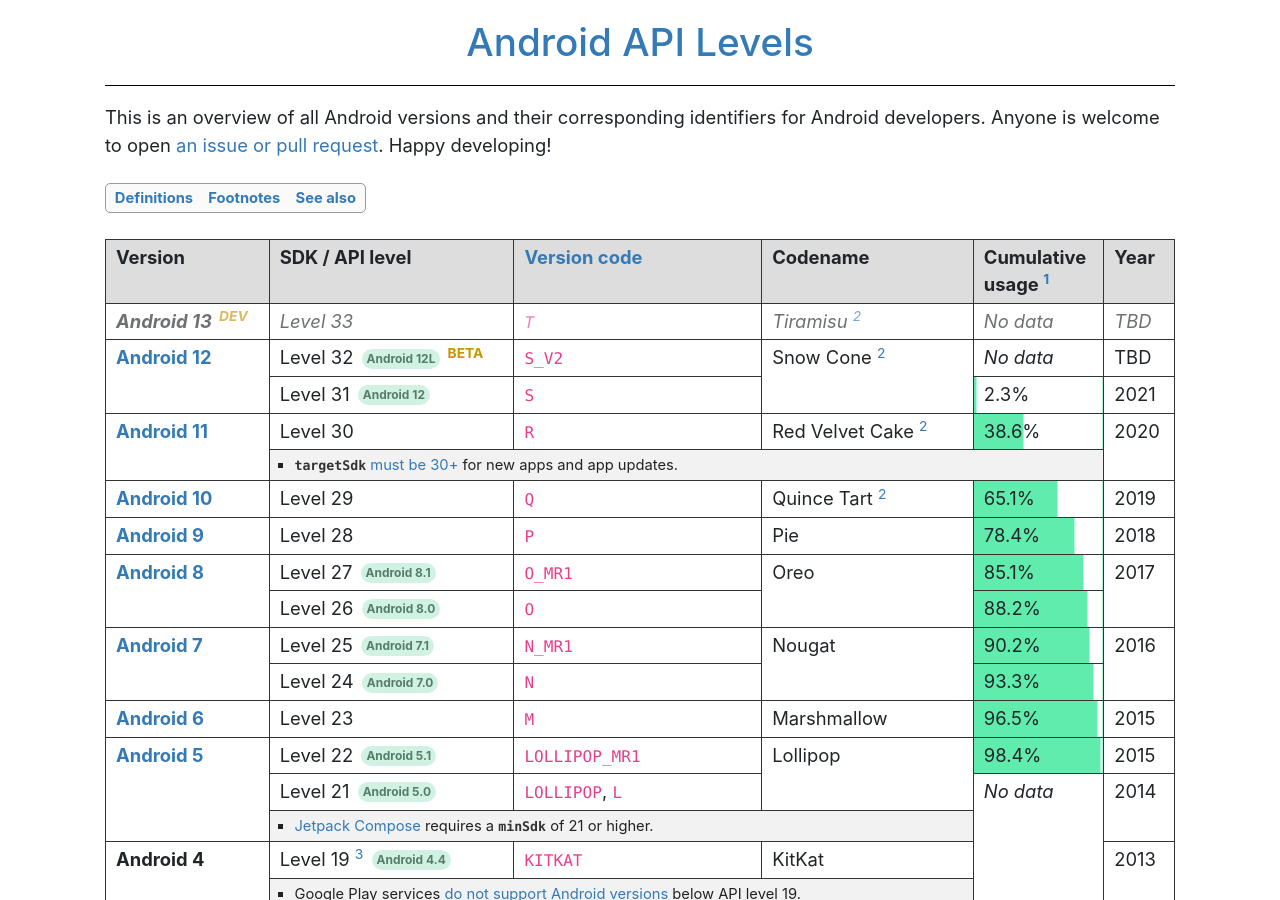
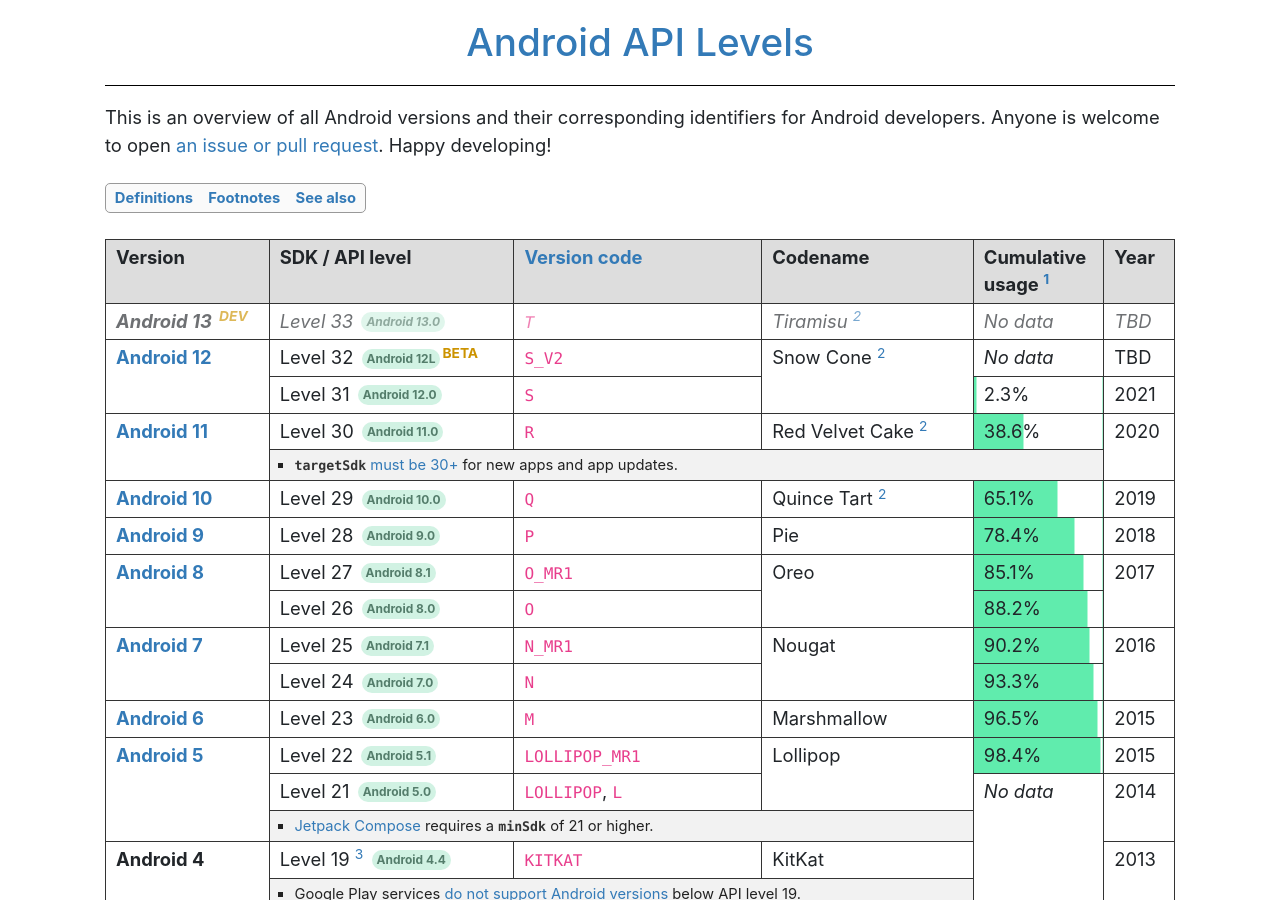
Before and after one commit to ebelinski/apilevels, a Jekyll site: the page built from index.md, in a window 1280 px wide and 900 px high. Built offline with Jekyll 4.4.1, drawn with Linux system fonts in a browser that asks for light colours; comment, search, counter and statistics services are not loaded.

Commit message:
Improve consistency in subversion number displays

```diff
--- a/index.md
+++ b/index.md
@@ -27,7 +27,7 @@
       <b>Android 13</b>
       <sup class="beta">DEV</sup>
     </td>
-    <td>Level 33</td>
+    <td>Level 33 <span class="subversion">Android 13.0</span></td>
     <td><code>T</code></td>
     <td>
       Tiramisu
@@ -40,11 +40,7 @@
     <td rowspan="2">
       <b><a href="https://developer.android.com/about/versions/12">Android 12</a></b>
     </td>
-    <td>
-      Level 32
-      <span class="subversion">Android 12L</span>
-      <sup class="beta">BETA</sup>
-    </td>
+    <td>Level 32 <span class="subversion">Android 12L</span><sup class="beta">BETA</sup></td>
     <td><code>S_V2</code></td>
     <td rowspan="2">
       Snow Cone
@@ -54,7 +50,7 @@
     <td>TBD</td>
   </tr>
   <tr>
-    <td>Level 31 <span class="subversion">Android 12</span></td>
+    <td>Level 31 <span class="subversion">Android 12.0</span></td>
     <td><code>S</code></td>
     {% include progress-cell.html percentage=2.3 %}
     <td>2021</td>
@@ -63,7 +59,7 @@
     <td rowspan="2">
       <b><a href="https://developer.android.com/about/versions/11">Android 11</a></b>
     </td>
-    <td>Level 30</td>
+    <td>Level 30 <span class="subversion">Android 11.0</span></td>
     <td><code>R</code></td>
     <td>
       Red Velvet Cake
@@ -81,7 +77,7 @@
     <td>
       <b><a href="https://developer.android.com/about/versions/10">Android 10</a></b>
     </td>
-    <td>Level 29</td>
+    <td>Level 29 <span class="subversion">Android 10.0</span></td>
     <td><code>Q</code></td>
     <td>
       Quince Tart
@@ -94,7 +90,7 @@
     <td>
       <b><a href="https://developer.android.com/about/versions/pie">Android 9</a></b>
     </td>
-    <td>Level 28</td>
+    <td>Level 28 <span class="subversion">Android 9.0</span></td>
     <td><code>P</code></td>
     <td>Pie</td>
     {% include progress-cell.html percentage=78.4 %}
@@ -134,7 +130,7 @@
     <td>
       <b><a href="https://developer.android.com/about/versions/marshmallow">Android 6</a></b>
     </td>
-    <td>Level 23</td>
+    <td>Level 23 <span class="subversion">Android 6.0</span></td>
     <td><code>M</code></td>
     <td>Marshmallow</td>
     {% include progress-cell.html percentage=96.5 %}
```
